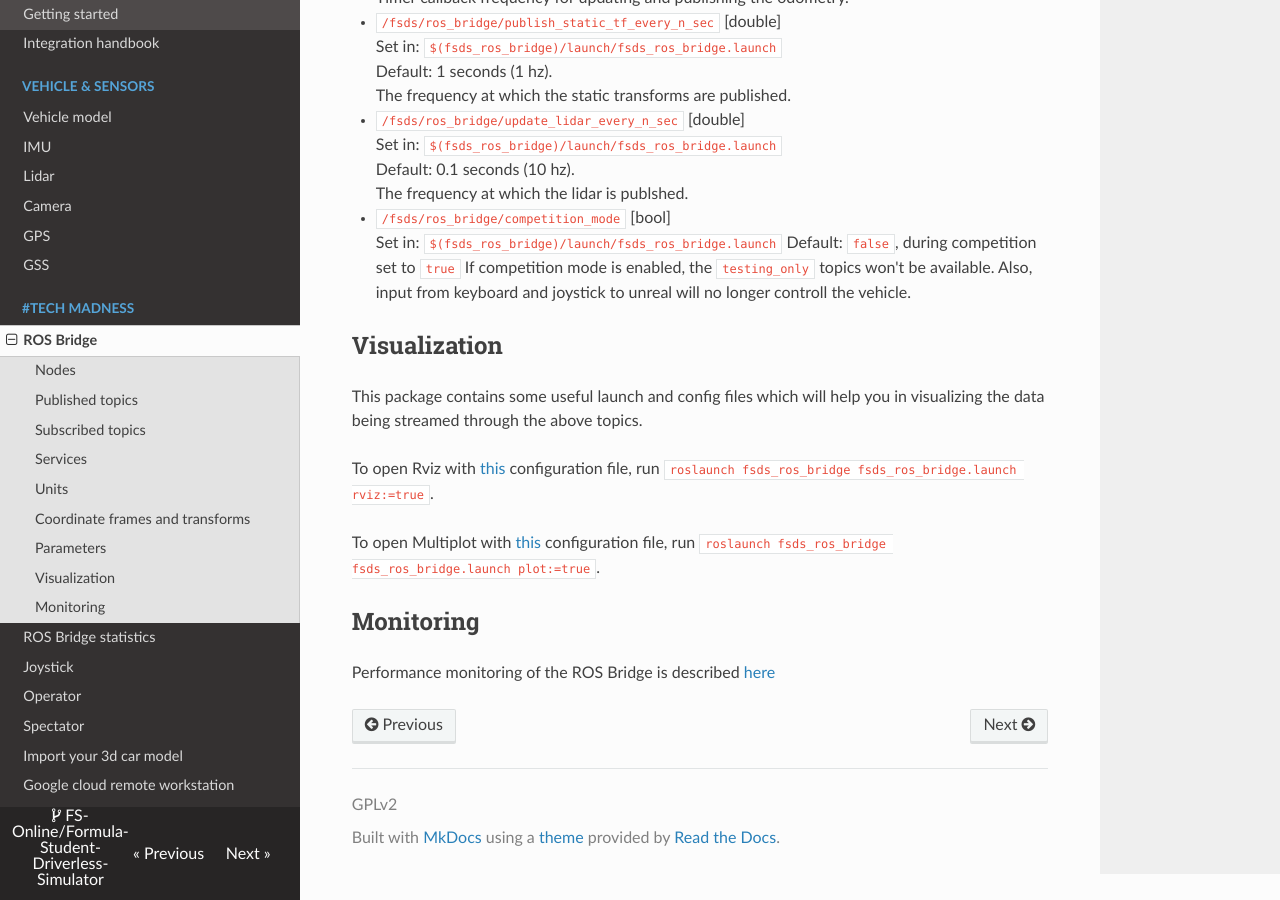
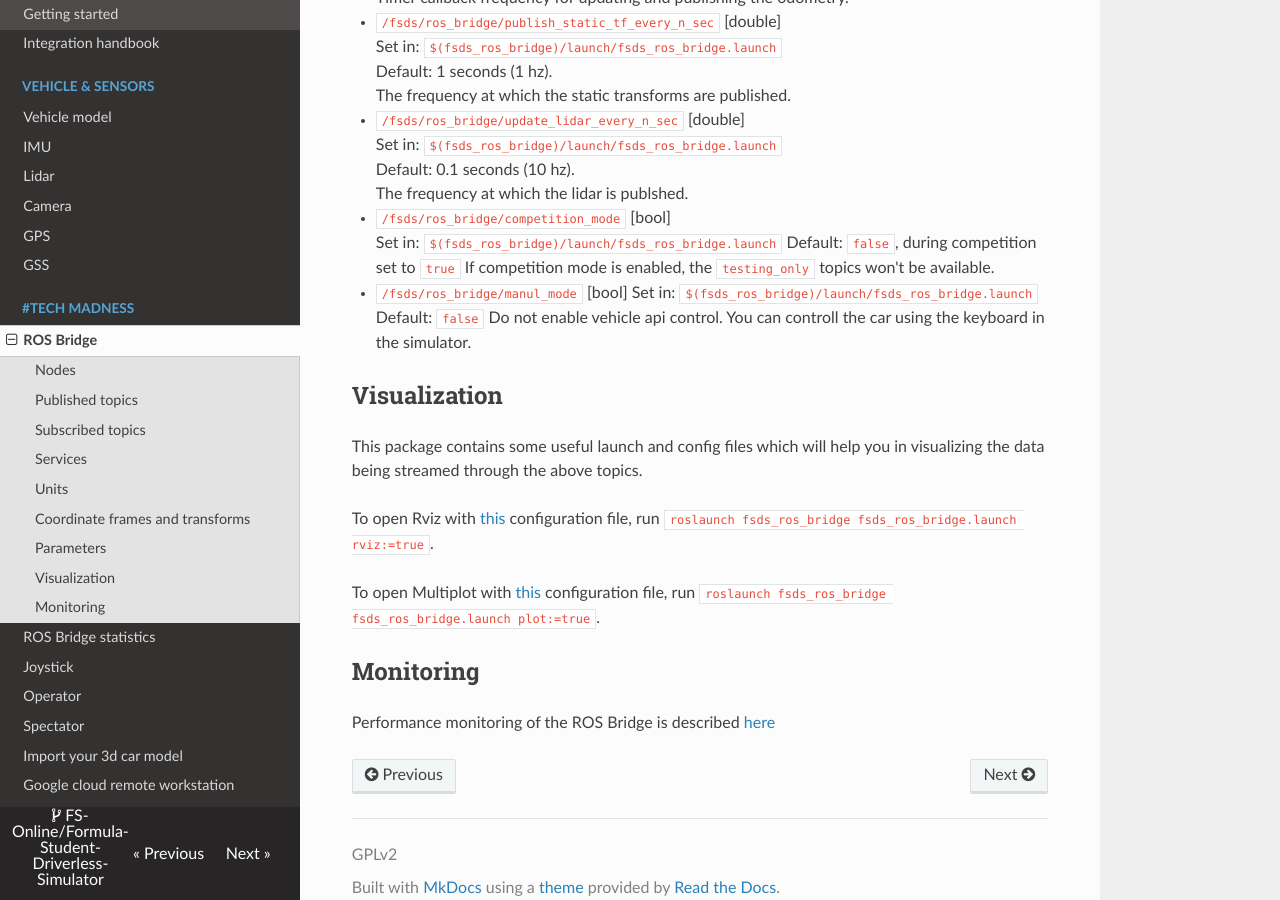
Before and after one commit to FS-Driverless/Formula-Student-Driverless-Simulator, an MkDocs documentation site: the page built from docs/ros-bridge.md, in a window 1280 px wide and 900 px high, scrolled down 3225 px. Built offline with MkDocs 1.6.1, drawn with Linux system fonts in a browser that asks for light colours; nearby versions of some CDN libraries; comment, search, counter and statistics services are not loaded.

Commit message:
Add 'manual_mode' in rosbridge that toggles apicontroll. This was needed because previously competition_mode enabled/disabled apicontrol which caused the car to be not drivable in non-competition mode

```diff
--- a/docs/ros-bridge.md
+++ b/docs/ros-bridge.md
@@ -102,7 +102,11 @@ Transforms to the ground truth are disabled because this would take away the sta
   Set in: `$(fsds_ros_bridge)/launch/fsds_ros_bridge.launch`
   Default: `false`, during competition set to `true`
   If competition mode is enabled, the `testing_only` topics won't be available.
-  Also, input from keyboard and joystick to unreal will no longer controll the vehicle.
+
+- `/fsds/ros_bridge/manul_mode` [bool]
+  Set in: `$(fsds_ros_bridge)/launch/fsds_ros_bridge.launch`
+  Default: `false`
+  Do not enable vehicle api control. You can controll the car using the keyboard in the simulator.
 
 ## Visualization
 This package contains some useful launch and config files which will help you in visualizing the data being streamed through the above topics.
```
Also changed, not shown: 2 other files.
